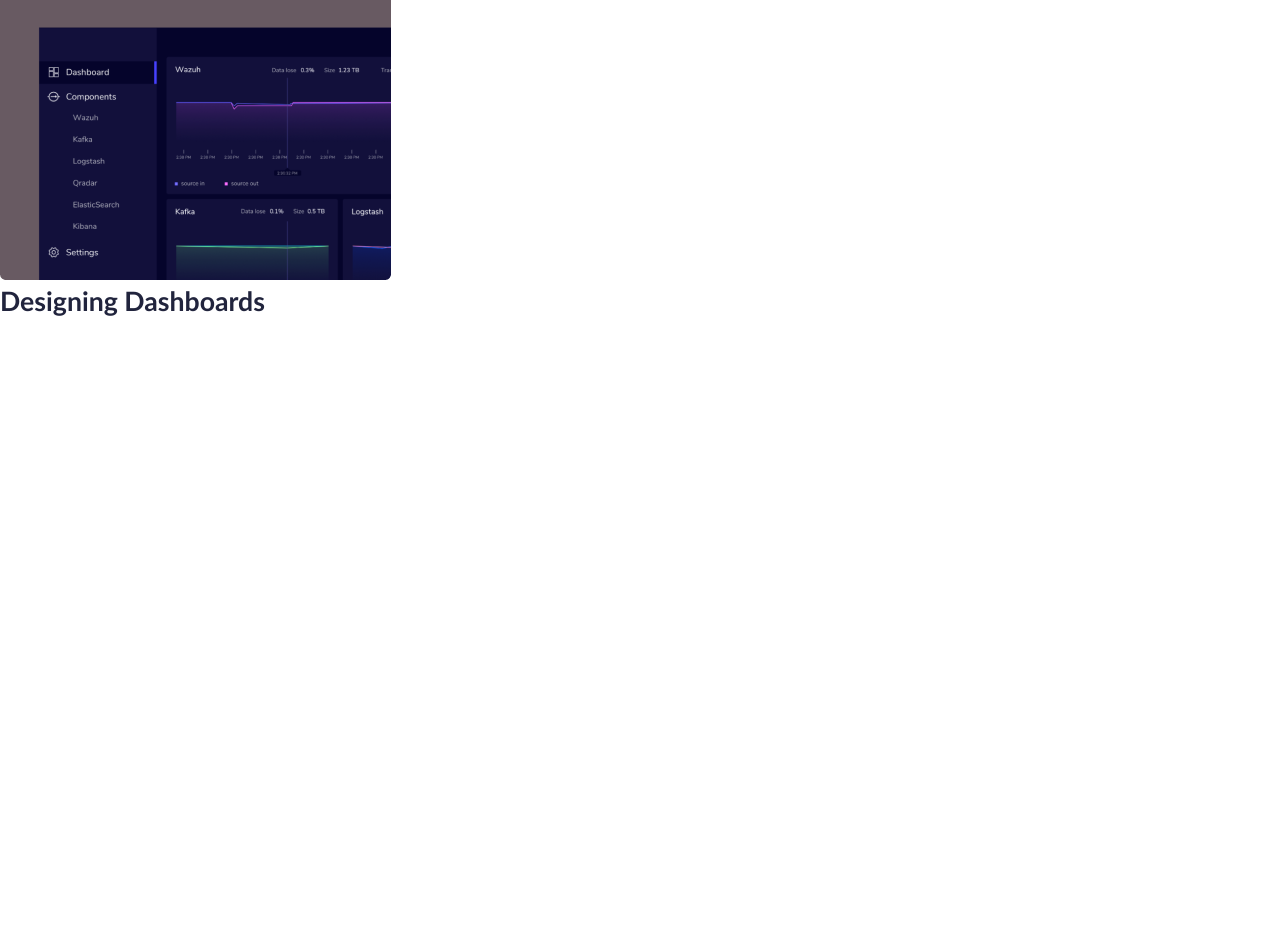
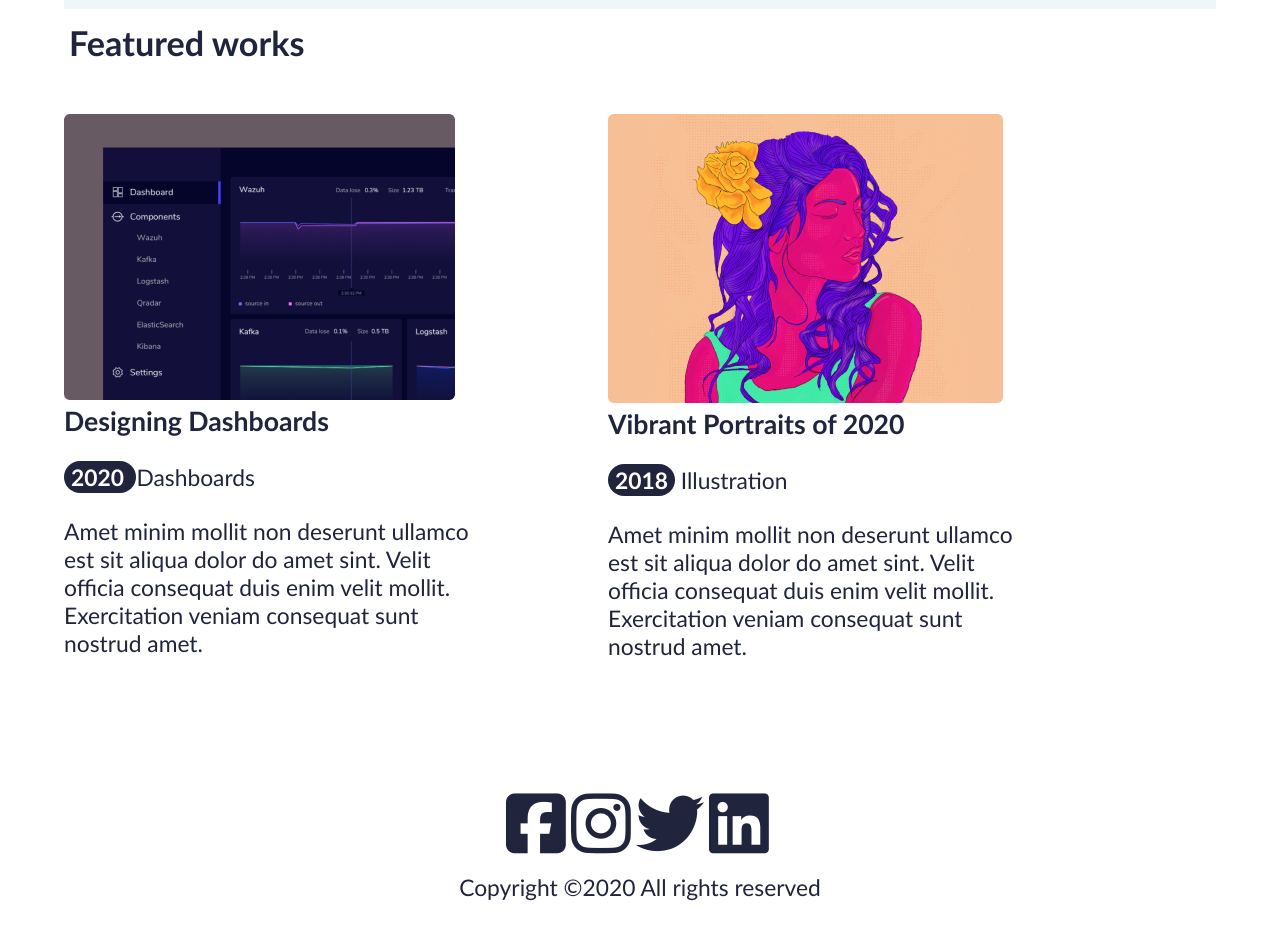
Before and after one commit to martinsbruno2008/atv-portfolio, a plain HTML site: page index.html in a window 1280 px wide. Shown: the part 879-1806 px from the top of the page. Before the commit the page ends 1324 px from the top, so only its background shows below. Drawn offline with Linux system fonts and the light colour scheme.

Commit message:
Atualização

```diff
--- a/css/style.css
+++ b/css/style.css
@@ -23,7 +23,7 @@
     }
 
     main {
-        margin: 5vw 0 10vw 0;
+        margin: 5vw 5vw 5vw 5vw;
      }
 
  /*Formatacao da página */
@@ -122,3 +122,36 @@ section.rt-post ul li p {
 section.rt-post ul li :last-child{
 margin: 0;
 }
+
+/*Formatação do featured works*/
+section.ft-works h2{
+    font-weight: 1.5rem ;
+    margin: 0 0 3vw 0;
+    padding:1vw 5px 1vw 5px;
+}
+section.ft-works >div{
+    display: flex;
+}
+section.ft-works div h3 {
+    display: flex;
+}
+section.ft-works div p span {
+    color: white;
+    background-color: #21243d;
+    border-radius: 35px;
+    padding: 2px 7px 2px 7px;
+    font-weight: bold;
+}
+section.ft-works div {
+    margin:0 5vw 0 0;
+}
+section.ft-works div h3{
+    margin: 0  4vw  0 0;
+}
+section.ft-works div p{
+    margin: 2vw 5vw 0 0 ;
+}
+footer nav ul li a span{
+    color: #21243d;
+    font-size: 3rem;
+}
--- a/index.html
+++ b/index.html
@@ -17,7 +17,7 @@
                     <a href="#">Blog</a>
                 </li>
                 <li class="atual">
-                    <a href="#">Works</a>
+                    <a href="works.html">Works</a>
                 </li>
                 <li>
                     <a href="#">Contact</a>
@@ -74,13 +74,48 @@
     Featured works
 </h2>
 <div>
-    <img src="imagens/Rectangle30.png" alt="Foto dashboard">
-    <h3>
-        Designing Dashboards
-    </h3>
+    <div>
+        <img src="imagens/Rectangle30.png" alt="Foto dashboard">
+        <h3>
+            Designing Dashboards
+        </h3>
+        <p><span>2020 </span> Dashboards</p>
+        <p>
+            Amet minim mollit non deserunt ullamco est sit aliqua dolor do amet sint.
+            Velit officia consequat duis enim velit mollit.
+            Exercitation veniam consequat sunt nostrud amet.
+        </p>
+    </div>
+    <div>
+        <img src="imagens/Rectangle32.png" alt="Ilustração de rosto">
+        <h3>
+            Vibrant Portraits of 2020
+        </h3>
+        <p><span>
+            2018</span>
+            Illustration
+        </p>
+        <p>
+            Amet minim mollit non deserunt ullamco est sit aliqua dolor do amet sint.
+            Velit officia consequat duis enim velit mollit.
+            Exercitation veniam consequat sunt nostrud amet.
+        </p>
+    </div>
 </div>
+
         </section>
     </main>
+    <footer>
+        <nav>
+            <ul>
+                <li><a href="#"><span class="fa-brands fa-square-facebook"><span/i></a></li>
+                <li><a href="#"><span class="fa-brands fa-instagram"><span/i></a></li>
+                <li><a href="#"><span class="fa-brands fa-twitter"><span/i></a></li>
+                    <li><a href="#"><span class="fa-brands fa-linkedin"><span/i></a></li>
+            </ul>
+        </nav>
+        <p>Copyright &copy;2020 All rights reserved </p>
+    </footer>
 </body>
 
 </html>
```
Also changed, not shown: works.html (+1 -1 lines).
